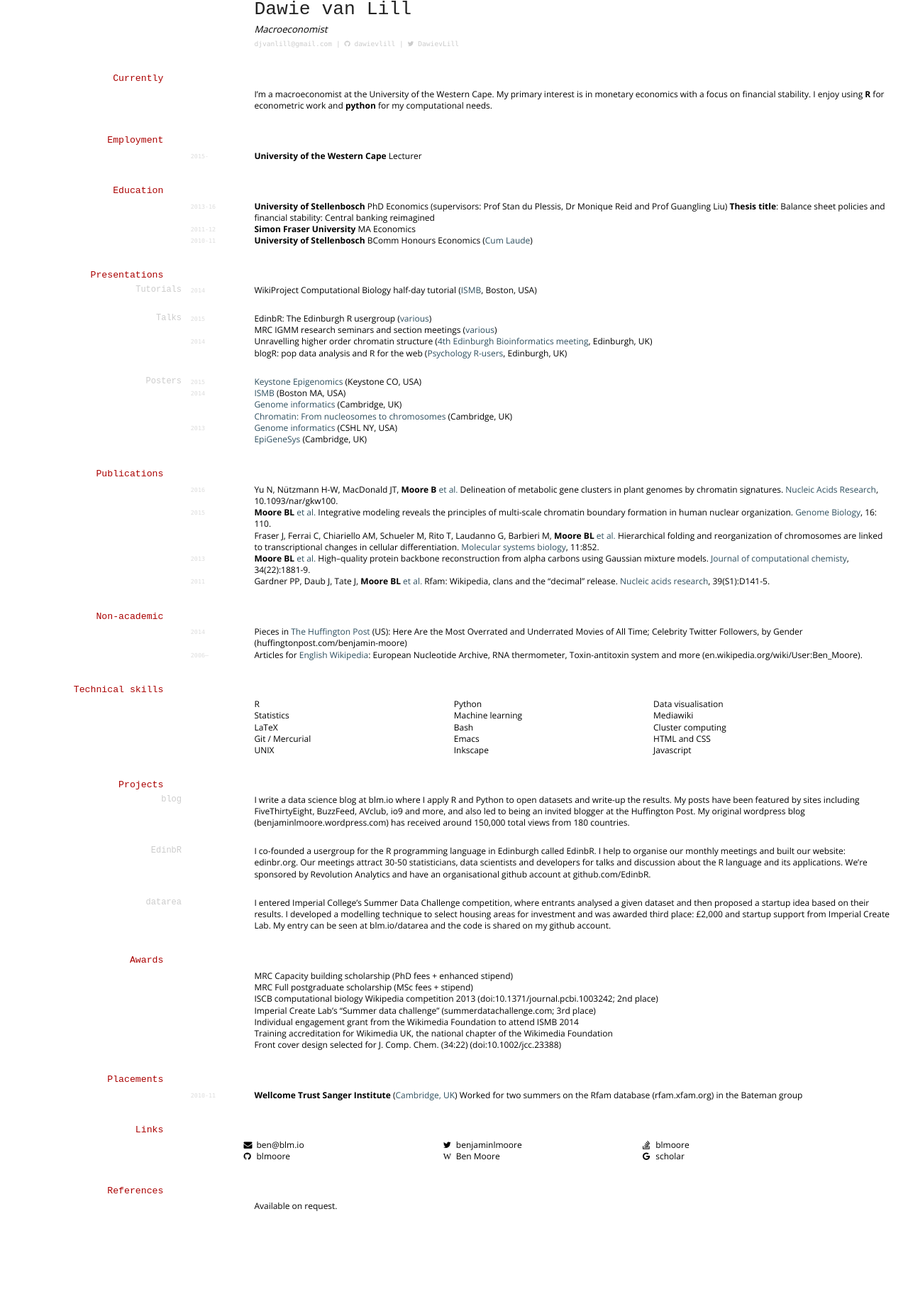
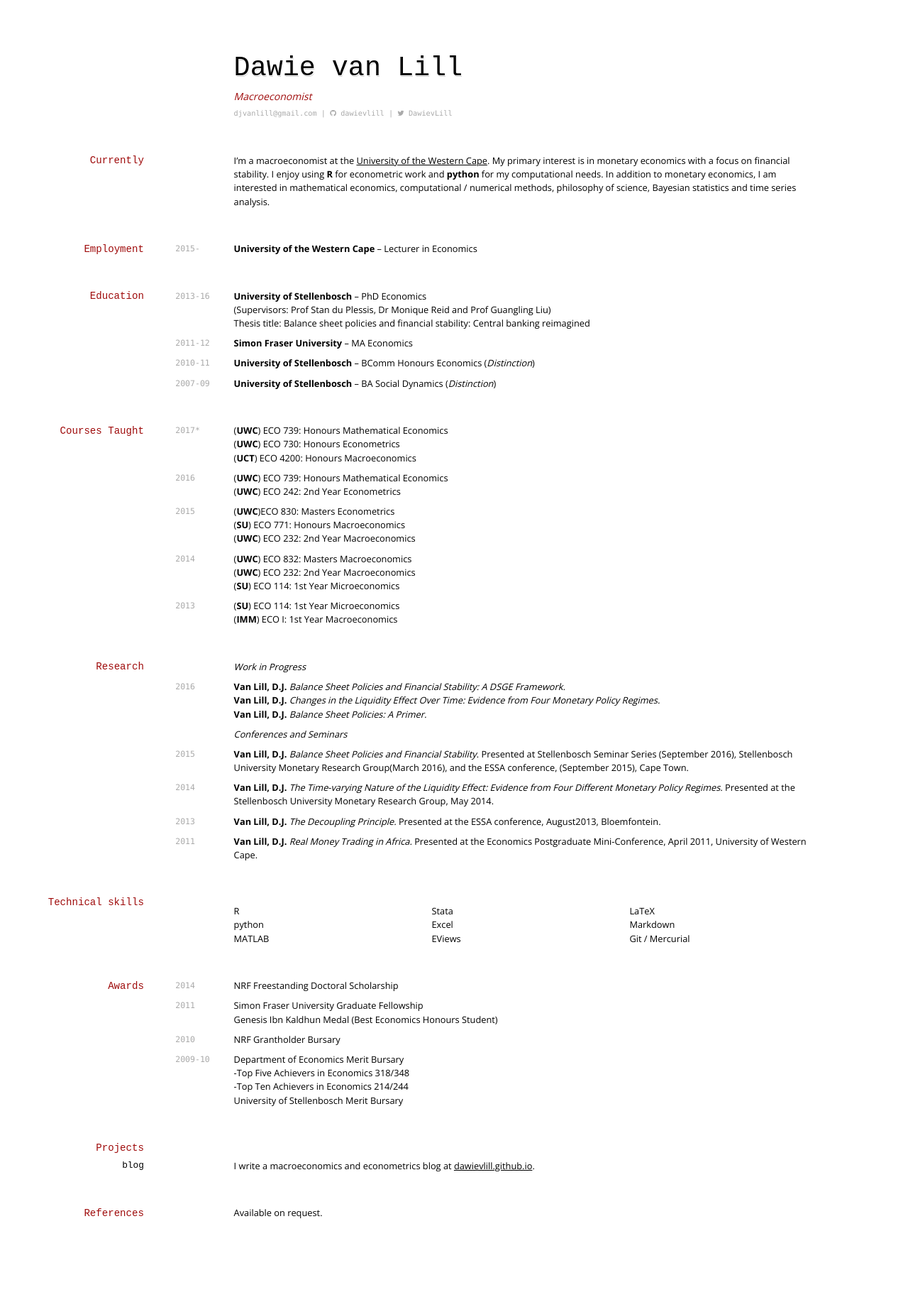
Before and after one commit to DawievLill/cv, a Jekyll site: the page built from index.md, in a window 1280 px wide. Shown: the whole page at 71% size. Built offline with Jekyll 4.4.1, drawn with Linux system fonts in a browser that asks for light colours; nearby versions of some CDN libraries; some web fonts are replaced; before the commit the page ends 1768 px from its top, so only the background shows below that.

Commit message:
CV mostly done

```diff
--- a/index.md
+++ b/index.md
@@ -16,154 +16,118 @@ Macroeconomist
 
 ## Currently
 
-I'm a macroeconomist at the [University of the Western Cape](http://www.uwc.ac.za/). My primary interest is in monetary economics with a focus on financial stability. I enjoy using **R** for econometric work and **python** for my computational needs.
+I'm a macroeconomist at the [University of the Western Cape](http://www.uwc.ac.za/). My primary interest is in monetary economics with a focus on financial stability. I enjoy using **R** for econometric work and **python** for my computational needs. In addition to monetary economics, I am interested in mathematical economics, computational / numerical methods, philosophy of science, Bayesian statistics and time series analysis.
 
 ## Employment
 
 `2015-`
-__University of the Western Cape__
-Lecturer
+__University of the Western Cape__ -- Lecturer in Economics
 
 ## Education
 
 `2013-16`
-__University of Stellenbosch__ PhD Economics
-(supervisors: Prof Stan du Plessis, Dr Monique Reid and Prof Guangling Liu)
-**Thesis title**: Balance sheet policies and financial stability: Central banking reimagined
+__University of Stellenbosch__ -- PhD Economics
+(Supervisors: Prof Stan du Plessis, Dr Monique Reid and Prof Guangling Liu)
+Thesis title: Balance sheet policies and financial stability: Central banking reimagined
 
 `2011-12`
-__Simon Fraser University__
-MA Economics
+__Simon Fraser University__ -- MA Economics
 
 `2010-11`
-__University of Stellenbosch__
-BComm Honours Economics (_Cum Laude_)
+__University of Stellenbosch__ -- BComm Honours Economics (_Distinction_)
 
-## Presentations
+`2007-09`
+__University of Stellenbosch__ -- BA Social Dynamics (_Distinction_)
 
-### Tutorials
+
+## Courses Taught
+
+`2017*`
+(**UWC**) ECO 739: Honours Mathematical Economics
+(**UWC**) ECO 730: Honours Econometrics
+(**UCT**) ECO 4200: Honours Macroeconomics
+
+
+`2016`
+(**UWC**) ECO 739: Honours Mathematical Economics
+(**UWC**) ECO 242: 2nd Year Econometrics
+
+`2015`
+(**UWC**)ECO 830: Masters Econometrics
+(**SU**)  ECO 771: Honours Macroeconomics
+(**UWC**) ECO 232: 2nd Year Macroeconomics
 
 `2014`
-WikiProject Computational Biology half-day tutorial (_ISMB_, Boston, USA)
-
-### Talks
-
-`2015`
-EdinbR: The Edinburgh R usergroup (_various_)
-
-MRC IGMM research seminars and section meetings (_various_)
-
-`2014`
-Unravelling higher order chromatin structure (_4<sup>th</sup> Edinburgh Bioinformatics meeting_, Edinburgh, UK)
-
-blogR: pop data analysis and R for the web (_Psychology R-users_, Edinburgh, UK)
-
-<!-- Digital Economies 2014 conference (London, UK; declined) -->
-
-### Posters
-
-`2015`
-_Keystone Epigenomics_ (Keystone CO, USA)
-
-`2014`
-_ISMB_ (Boston MA, USA)
-
-_Genome informatics_ (Cambridge, UK)
-
-_Chromatin: From nucleosomes to chromosomes_ (Cambridge, UK)
+(**UWC**) ECO 832: Masters Macroeconomics
+(**UWC**) ECO 232: 2nd Year Macroeconomics
+(**SU**)  ECO 114: 1st Year Microeconomics
 
 `2013`
-_Genome informatics_ (CSHL NY, USA)
-
-_EpiGeneSys_ (Cambridge, UK)
+(**SU**)  ECO 114: 1st Year Microeconomics
+(**IMM**) ECO I: 1st Year Macroeconomics
 
 
-## Publications
+
+## Research
+*Work in Progress*
 
 <!-- ### Journals -->
 
+
 `2016`
-Yu N, Nützmann H-W, MacDonald JT, __Moore B__ _et al._ Delineation of metabolic gene clusters in plant genomes by chromatin signatures. _Nucleic Acids Research_, 10.1093/nar/gkw100.
+**Van Lill, D.J.** *Balance Sheet Policies and Financial Stability: A DSGE Framework.*
+**Van Lill, D.J.** *Changes in the Liquidity Effect Over Time: Evidence from Four Monetary Policy Regimes.*
+**Van Lill, D.J.** *Balance Sheet Policies: A Primer.*
+
+*Conferences and Seminars*
 
 `2015`
-__Moore BL__ _et al._ Integrative modeling reveals the principles of multi-scale chromatin boundary formation in human nuclear organization. _Genome Biology_, 16: 110.
+**Van Lill, D.J.** *Balance Sheet Policies and Financial Stability*. Presented at Stellenbosch Seminar Series (September 2016), Stellenbosch University Monetary Research Group(March 2016), and the ESSA conference, (September 2015), Cape Town.
 
-Fraser J, Ferrai C, Chiariello AM, Schueler M, Rito T, Laudanno G, Barbieri M, __Moore BL__ _et al._ Hierarchical folding and reorganization of chromosomes are linked to transcriptional changes in cellular differentiation. _Molecular systems biology_, 11:852.
+`2014`
+**Van Lill, D.J.** *The Time-varying Nature of the Liquidity Effect: Evidence from Four Different Monetary Policy Regimes.* Presented at the Stellenbosch University Monetary Research Group, May 2014.
 
 `2013`
-__Moore BL__ _et al._ High–quality protein backbone reconstruction from alpha carbons using Gaussian mixture models. _Journal of computational chemisty_, 34(22):1881-9.
+**Van Lill, D.J.** *The Decoupling Principle.* Presented at the ESSA conference, August2013, Bloemfontein.
 
 `2011`
-Gardner PP, Daub J, Tate J, __Moore BL__ _et al._ Rfam: Wikipedia, clans and the “decimal” release. _Nucleic acids research_, 39(S1):D141-5.
-
-## Non-academic
-
-`2014` Pieces in _The Huffington Post_ (US): Here Are the Most Overrated and Underrated Movies of All Time; Celebrity Twitter Followers, by Gender ([huffingtonpost.com/benjamin-moore](http://www.huffingtonpost.com/benjamin-moore/))
-
-`2006–` Articles for _English Wikipedia_: European Nucleotide Archive, RNA thermometer, Toxin-antitoxin system and more ([en.wikipedia.org/wiki/User:Ben_Moore](https://en.wikipedia.org/wiki/User:Ben_Moore)).
+**Van Lill, D.J.** *Real Money Trading in Africa.* Presented at the Economics Postgraduate Mini-Conference, April 2011, University of Western Cape.
 
 ## Technical skills
 
 * R
-* Statistics
+* python
+* MATLAB
+* Stata
+* Excel
+* EViews
 * LaTeX
+* Markdown
 * Git / Mercurial
-* UNIX
-* Python
-* Machine learning
-* Bash
-* Emacs
-* Inkscape
-* Data visualisation
-* Mediawiki
-* Cluster computing
-* HTML and CSS
-* Javascript
+
+## Awards
+
+`2014`
+NRF Freestanding Doctoral Scholarship
+
+`2011`
+Simon Fraser University Graduate Fellowship
+Genesis Ibn Kaldhun Medal (Best Economics Honours Student)
+
+`2010`
+NRF Grantholder Bursary
+
+`2009-10`
+Department of Economics Merit Bursary
+ -Top Five Achievers in Economics 318/348
+ -Top Ten Achievers in Economics 214/244
+University of Stellenbosch Merit Bursary
 
 ## Projects
 
 ### blog
 
-I write a data science blog at [blm.io](http://blm.io) where I apply R and Python to open datasets and write-up the results. My posts have been featured by sites including FiveThirtyEight, BuzzFeed, AVclub, io9 and more, and also led to being an invited blogger at the Huffington Post. My original wordpress blog ([benjaminlmoore.wordpress.com](http://benjaminlmoore.wordpress.com)) has received around 150,000 total views from 180 countries.
-
-### EdinbR
-I co-founded a usergroup for the R programming language in Edinburgh called EdinbR. I help to organise our monthly meetings and built our website: [edinbr.org](http://edinbr.org). Our meetings attract 30-50 statisticians, data scientists and developers for talks and discussion about the R language and its applications. We're sponsored by Revolution Analytics and have an organisational github account at [github.com/EdinbR](https://github.com/EdinbR).
-
-### datarea
-
-I entered Imperial College's [Summer Data Challenge](https://www.imperial.ac.uk/data-science/education/summer-data-challenge/) competition, where entrants analysed a given dataset and then proposed a startup idea based on their results. I developed a modelling technique to select housing areas for investment and was awarded third place: £2,000 and startup support from Imperial Create Lab. My entry can be seen at [blm.io/datarea](http://blm.io/datarea) and the code is shared on my github account.
-
-## Awards
-
-MRC Capacity building scholarship (PhD fees + enhanced stipend)
-
-MRC Full postgraduate scholarship (MSc fees + stipend)
-
-ISCB computational biology Wikipedia competition 2013 ([doi:10.1371/journal.pcbi.1003242](http://dx.doi.org/10.1371/journal.pcbi.1003242); 2nd place)
-
-Imperial Create Lab's "Summer data challenge" ([summerdatachallenge.com](http://summerdatachallenge.com); 3rd place)
-
-Individual engagement grant from the Wikimedia Foundation to attend ISMB 2014
-
-Training accreditation for Wikimedia UK, the national chapter of the Wikimedia Foundation
-
-Front cover design selected for J. Comp. Chem. (34:22) ([doi:10.1002/jcc.23388](http://dx.doi.org/10.1002/jcc.23388))
-
-## Placements
-
-`2010-11`
-__Wellcome Trust Sanger Institute__ (_Cambridge, UK_)
-Worked for two summers on the Rfam database ([rfam.xfam.org](http://rfam.xfam.org)) in the Bateman group
-
-
-## Links
-
-* <i class="fa fa-envelope"></i> <a href="mailto:ben@blm.io">ben@blm.io</a><br />
-* <i class="fa fa-github"></i> <a href="http://github.com/blmoore">blmoore</a><br />
-*  <i class="fa fa-twitter"></i> <a href="http://twitter.com/benjaminlmoore">benjaminlmoore</a><br />
-*  <i class="fa fa-wikipedia"></i> <a href="https://en.wikipedia.org/wiki/User:Ben_Moore">Ben Moore</a><br />
-*  <i class="fa fa-stack-overflow"></i> <a href="http://stackoverflow.com/users/1274516/blmoore">blmoore</a>
-* <i class="fa fa-google"></i> <a href="http://scholar.google.com/citations?user=YMxsGpsAAAAJ">scholar</a>
+I write a macroeconomics and econometrics blog at [dawievlill.github.io](https:dawievlill.github.io).
 
 ## References
 
--- a/media/cv-print.css
+++ b/media/cv-print.css
@@ -52,12 +52,10 @@ table {
 /* faux Wikipedia logo font */
 @font-face { font-family: 'Linux Libertine'; font-style: normal; font-weight: 400; src: local('Linux Libertine'),url(//brick.a.ssl.fastly.net/fonts/linuxlibertine/400.woff) format('woff'); } .fa-wikipedia:before { font-family: 'Linux Libertine', 'Times New Roman', Times, serif; font-weight: 400; content: "W"; }
 
-
 body {
 	font: normal normal 400;
 	font-size: 9pt;
 	line-height: 1.35em;
-	/*also written as...  font: normal normal 400 100%/1.5em;*/
 	font-family: "Open sans", sans-serif;
 	/*margin-top: 1em;
 	margin-left: 1em;*/
@@ -95,19 +93,8 @@ ul {
 	-moz-columns: 3;
 }
 
-
-/*uncomment to get dashes in the list*/
-/*li:before {
-	content: "-";
-	position: relative;
-	left: -0.25em;
-}*/
-
 li {
-	/*second line indent*/
-	padding-left: 1.25em;
-	text-indent: -1.25em;
-	/*color: #777;*/
+	/* empty */
 }
 
 li ul {
@@ -130,6 +117,7 @@ h1 {
 	position: relative;
 	left: 28%;
 }
+
 h1+p {
 	/*subtitle*/
 	font-style: italic;
@@ -154,7 +142,7 @@ h2+p {
 }
 
 h3 {
-	color: #f04115;
+	color: #F07415;
 	font-size: 1em;
 	line-height: 2em;
 	color: #ccc;
@@ -172,6 +160,7 @@ a {
 a:hover {
 	color:#39f
 }
+
 #webaddress {
  	margin-top: 0em;
 	position: relative;
@@ -180,7 +169,6 @@ a:hover {
 	font-family: Menlo,monospace,sans-serif;
 	font-size: 80%;
 }
-
 
 #webaddress a {
 	text-decoration: none;
@@ -220,9 +208,3 @@ strong {
 		margin-right: 0;
 		width: 65%;
 }
-
-
-/*
-@media only screen and (max-width: 480px) {
-	make one column somehow...
-}*/
--- a/media/cv-screen.css
+++ b/media/cv-screen.css
@@ -52,30 +52,29 @@ table {
 /* faux Wikipedia logo font */
 @font-face { font-family: 'Linux Libertine'; font-style: normal; font-weight: 400; src: local('Linux Libertine'),url(//brick.a.ssl.fastly.net/fonts/linuxlibertine/400.woff) format('woff'); } .fa-wikipedia:before { font-family: 'Linux Libertine', 'Times New Roman', Times, serif; font-weight: 400; content: "W"; }
 
-
 body {
 	font: normal normal 400;
-	font-size: 9pt;
-	line-height: 1.35em;
-	/*also written as...  font: normal normal 400 100%/1.5em;*/
+	font-size: 80%;
+	line-height: 1.5em;
+	/* font-family: Verdana, sans-serif; */
 	font-family: "Open sans", sans-serif;
-	/*margin-top: 1em;
-	margin-left: 1em;*/
+	margin-top: 1em;
+	margin-left: 1em;
 }
 
 p {
 	position: relative;
-	left: 28%;
-	/* margin-bottom: 0.2em; */
+	left: 25%;
+	margin-bottom: 0.7em;
 	margin-right: 0;
-	width: 70%;
+	width: 65%;
 }
 
 code {
 	font: normal normal;
-	font-size: 70%;
-	font-family: Menlo, monospace,s ans-serif;
-	color: #ddd;
+	font-size: 90%;
+	font-family: Menlo, monospace, sans-serif;
+	color: #aaa;
 }
 
 p code {
@@ -86,34 +85,24 @@ p code {
 
 ul {
 	position: relative;
-	left: 28%;
+	left: 25%;
 	width: 65%;
-	margin-bottom: 1em;
-	margin-top: 2em;
-	columns: 3;
-	-webkit-columns: 3;
-	-moz-columns: 3;
+	margin-bottom: 1.5em;
+	margin-top: 1em;
+  columns: 3;
+  -webkit-columns: 3;
+  -moz-columns: 3;
 }
 
 
-/*uncomment to get dashes in the list*/
-/*li:before {
-	content: "-";
-	position: relative;
-	left: -0.25em;
-}*/
-
 li {
-	/*second line indent*/
-	padding-left: 1.25em;
-	text-indent: -1.25em;
-	/*color: #777;*/
+	/* empty */
 }
 
 li ul {
 	position: relative;
 	left: 0;
-	margin-top: 0.25em;
+/*	margin-top: 0.25em; */
 }
 
 h1,h2,h3,h4 {
@@ -123,90 +112,82 @@ h1,h2,h3,h4 {
 }
 
 h1 {
-	color: #222;
+	color: #000;
 	text-align: left;
-	font-size: 2.2em;
+	font-size: 3em;
 	line-height: 1em;
 	position: relative;
-	left: 28%;
+	margin-top: 2em;
+	left: 25%;
+	/* padding: .1rem 1rem; */
+  text-shadow: 1px 1px #fff,
+      					1px 2px #ccc;
 }
+
 h1+p {
 	/*subtitle*/
+	color: #9f0b0b;
 	font-style: italic;
 	font-size: 110%;
 	line-height: 2em;
-	margin-top: 0.1em;
+	margin-top: 0.5em;
 	margin-bottom: 0em !important;
 }
 
 h2 {
 	font-size: 1.1em;
-	color: #a00;
-	margin-top: 1em;
+	/* color: #a00; */
+	color: #9f0b0b;
+	margin-top: 2em;
 	position: relative;
-	top: 1.5em;
+	top: 1.4em;
 	text-align: right;
-	width: 18%;
-}
-
-h2+p {
-	margin-top: 2.1em;
+	width: 15%;
 }
 
 h3 {
-	color: #f04115;
+	color: #000;
 	font-size: 1em;
 	line-height: 2em;
-	color: #ccc;
 	position: relative;
-	top: 1.6em;
+	top: 1.7em;
 	text-align: right;
-	width: 20%;
+	width: 15%;
 }
 
 a {
 	color: inherit;
-	text-decoration:none
+	/*text-decoration:none*/
 }
 
 a:hover {
-	color:#39f
+	color:#0051ff
 }
+
 #webaddress {
- 	margin-top: 0em;
+	margin-top: 0em;
 	position: relative;
-	left: 28%;
-	color: #ccc;
+  margin-left: 25%;
+	color: #aaa;
 	font-family: Menlo,monospace,sans-serif;
 	font-size: 80%;
 }
-
 
 #webaddress a {
 	text-decoration: none;
 }
 
 em {
-	font-style: normal;
-	color: #2d4e5e
+	/*font-weight: bold; */
+	font-style: italic;
 }
 
 strong {
 	font-weight: bold;
 }
 
-#ghbutton {
+#address {
 	display: none;
-	visibility: hidden;
-}
-
-
-#projects {
-	 /* page-break-before: always; */
-}
-
-#placements{
-      /* page-break-before: always; */
 }
 
 .footer {
@@ -214,13 +195,14 @@ strong {
     -moz-column-count: 3; /* Firefox */
     column-count: 3;
 		position: relative;
-		left: 33%;
+		left: 25%;
 		margin-top: 2em;
-		margin-bottom: 3em;
+		margin-bottom: 7em;
 		margin-right: 0;
 		width: 65%;
 }
 
+#technical
 
 /*
 @media only screen and (max-width: 480px) {
```
